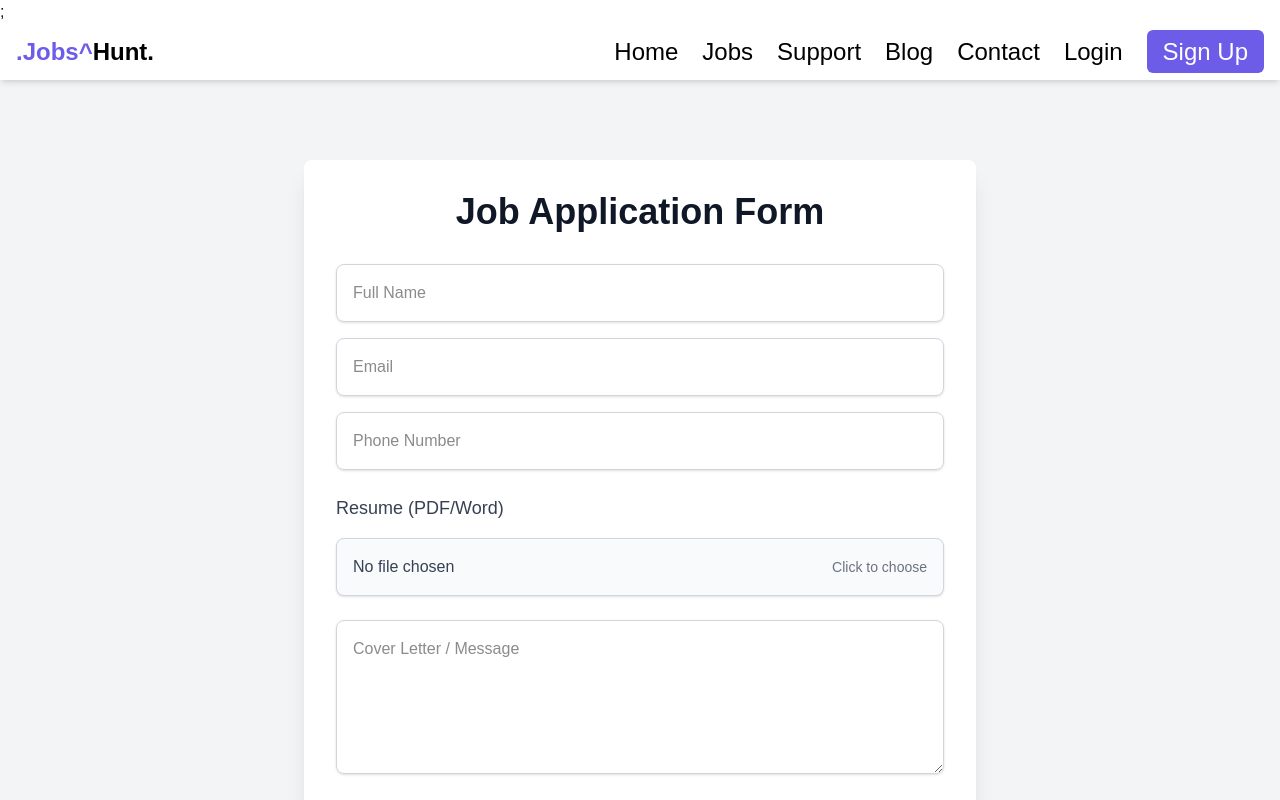
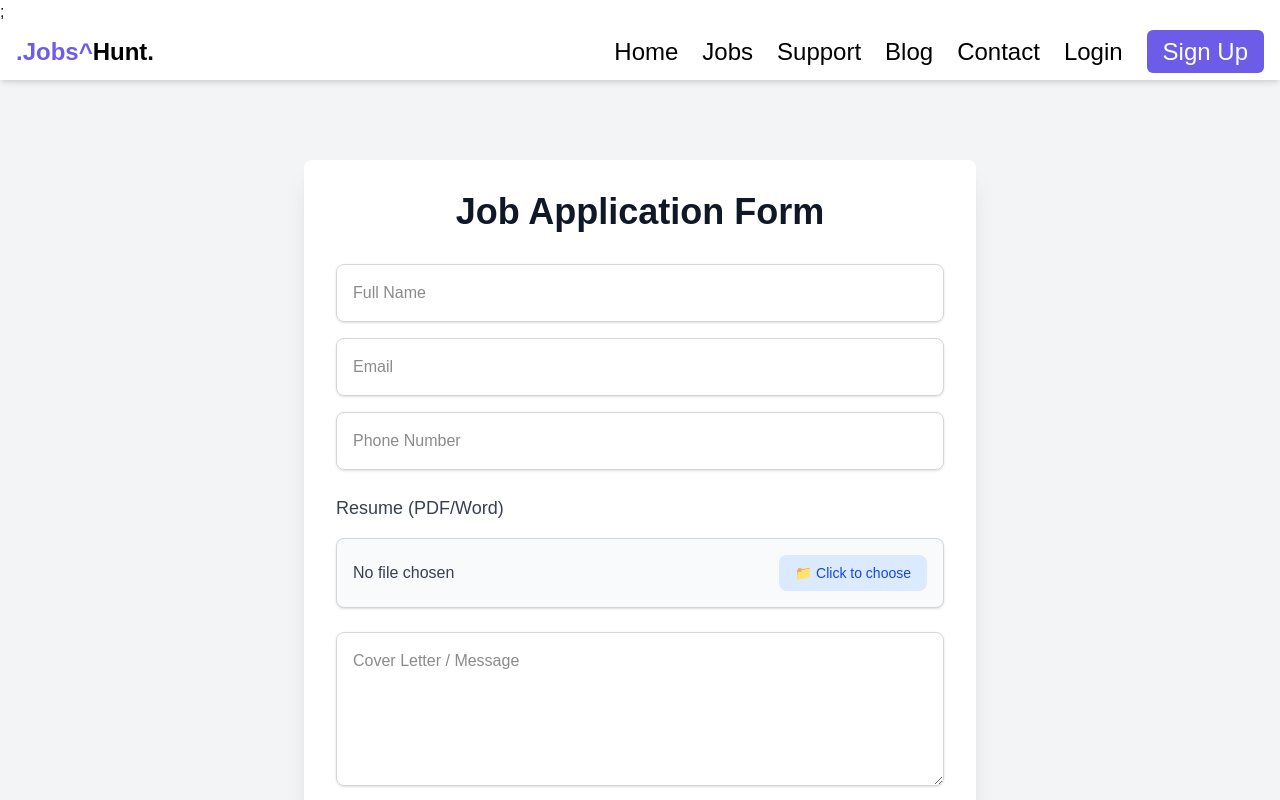
Before and after one commit to taba123-debug/JobHumt, a Next.js app: page /applied/1 in a window 1280 px wide. Shown: the top 800 px of the page. Built offline with nearby package versions, Linux system fonts and the light colour scheme.

Commit message:
new code was added

```diff
--- a/app/applied/[id]/page.js
+++ b/app/applied/[id]/page.js
@@ -1,13 +1,13 @@
-'use client';
-import React, { useState } from 'react';
+"use client";
+import React, { useState } from "react";
 
 const ApplyPage = () => {
   const [formData, setFormData] = useState({
-    name: '',
-    email: '',
-    phone: '',
+    name: "",
+    email: "",
+    phone: "",
     resume: null,
-    coverLetter: '',
+    coverLetter: "",
   });
 
   const handleChange = (e) => {
@@ -21,13 +21,15 @@ const ApplyPage = () => {
   const handleSubmit = (e) => {
     e.preventDefault();
 
-    message('Application submitted successfully!');
+    message("Application submitted successfully!");
   };
 
   return (
     <div className="min-h-full  bg-gray-100 flex items-center justify-center py-10 px-4">
       <div className="w-full max-w-2xl mt-30 bg-white rounded-lg shadow-xl p-8">
-        <h2 className="text-4xl font-extrabold mb-8 text-center text-gray-900">Job Application Form</h2>
+        <h2 className="text-4xl font-extrabold mb-8 text-center text-gray-900">
+          Job Application Form
+        </h2>
 
         <form onSubmit={handleSubmit} className="space-y-6">
           <div className="space-y-4">
@@ -58,7 +60,10 @@ const ApplyPage = () => {
           </div>
 
           <div className="space-y-4">
-            <label htmlFor="resume" className="block text-lg font-medium text-gray-700">
+            <label
+              htmlFor="resume"
+              className="block text-lg font-medium text-gray-700"
+            >
               Resume (PDF/Word)
             </label>
             <div className="relative">
@@ -73,11 +78,24 @@ const ApplyPage = () => {
               />
               <div
                 className={`w-full p-4 border border-gray-300 rounded-lg shadow-sm bg-gray-50 text-gray-700 flex justify-between items-center ${
-                  formData.resume ? 'bg-blue-100' : ''
+                  formData.resume ? "bg-blue-100" : ""
                 }`}
               >
-                <span>{formData.resume ? formData.resume.name : 'No file chosen'}</span>
-                <span className="text-sm text-gray-500">{formData.resume ? 'File selected' : 'Click to choose'}</span>
+                <span>
+                  {formData.resume ? formData.resume.name : "No file chosen"}
+                </span>
+                <span>
+                  <button
+                  className={`text-sm font-medium px-4 py-2 rounded-lg transition
+      ${
+        formData.resume
+          ? "bg-blue-600 text-white hover:bg-blue-800"
+          : "bg-blue-100 text-blue-700 hover:bg-blue-200"
+      }`}
+                  >
+                    {formData.resume ? "✔ File selected" : "📁 Click to choose"}
+                  </button>
+                </span>
               </div>
             </div>
           </div>
--- a/app/components/HeroSection.js
+++ b/app/components/HeroSection.js
@@ -1,6 +1,17 @@
 import React from 'react'
 
-function HeroSection() {
+ async function  getAboutData(){
+  const result = await fetch("http://localhost:1337/api/abouts");
+  if (!result.ok) {
+    throw new Error("Failed to fetch data");
+  }
+  return result.json();
+}
+
+
+async function HeroSection() {
+  const aboutData = await getAboutData();
+
   return (
     <div>
       <section className="bg-white text-center py-24 px-4">
@@ -10,13 +21,12 @@ function HeroSection() {
         <h1
         className="text-[#6C5CE7] mt-5 text-5xl font-extrabold">BUSINESS DEVELOPMENT .
         </h1>
-        <p className="text-lg text-gray-700 mb-8 mt-10">
+        {/* <p className="text-lg text-gray-700 mb-8 mt-10">
           ''Discover top-tier remote roles, hand-picked for business  professionals , support leads.
           Job Hunt made easy — powered by smart admin posting & curated opportunities.''
-        </p>
-        {/* <button className="bg-gray-300  mr-10 text-black px-6 py-3  font-semibold  hover:text-[#6C5CE7] transition">
-          Get Started
-        </button> */}
+        </p> */}
+
+        <p className='text-lg text-gray-700 mb-8 mt-10'>{aboutData}</p>
         <button className="bg-gray-300 text-black px-6 py-3 rounded-2xl font-semibold hover:bg-[#6C5CE7] hover:text-white transition">
           Explore Jobs
         </button>
--- a/app/login/page.js
+++ b/app/login/page.js
@@ -1,6 +1,6 @@
 import React from 'react';
 import Link from 'next/link';
-function Page() {
+function page() {
 return ( <div className="flex min-h-screen font-sans mt-20 ">
 
   <div className="w-1/2 flex flex-col justify-center ml-20 items-center p-12 shadow-2xl border-blue-800 mt-10 rounded-lg">
@@ -39,3 +39,4 @@ return ( <div className="flex min-h-screen font-sans mt-20 ">
 </div>
 );
 }
+export default page
```
